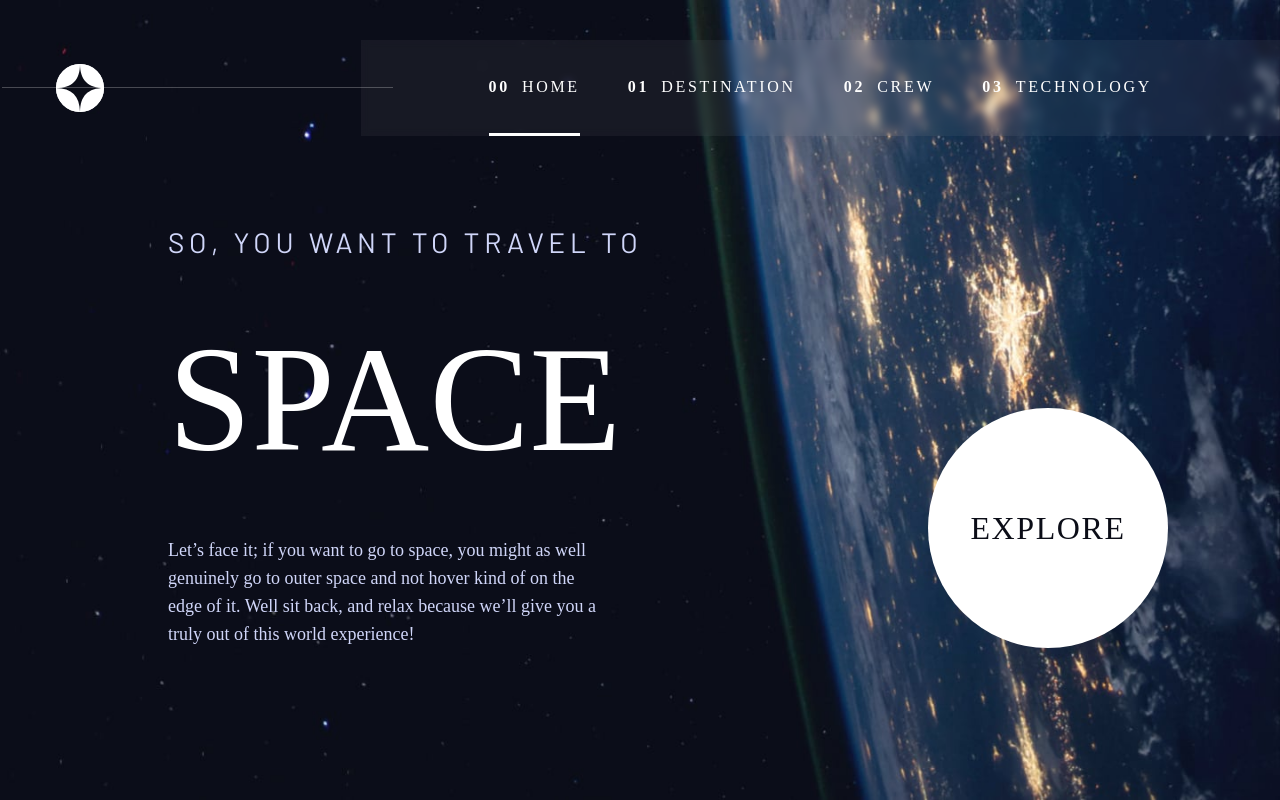
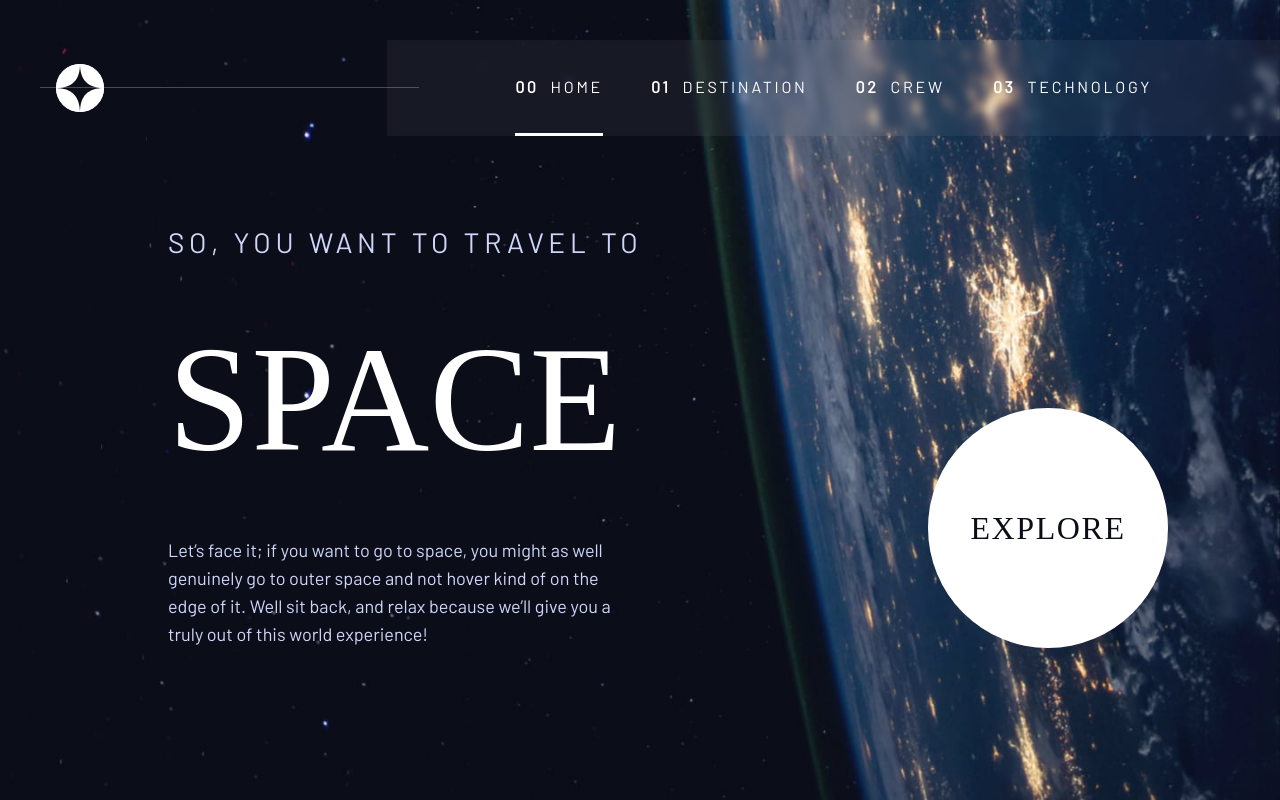
Before and after one commit to PCPbiscuit/Space-travel-ts, a Next.js app: page / in a window 1280 px wide. Built offline with nearby package versions, Linux system fonts and the light colour scheme; a web font is replaced by a local one.

Commit message:
add ps to Barlow family

```diff
--- a/src/styles/globals.scss
+++ b/src/styles/globals.scss
@@ -7,7 +7,8 @@ body {
   padding: 0;
   margin: 0;
   font-family: 'Bellefair', serif;
-  h2 {
+  h2,
+  p {
     font-family: 'Barlow', sans-serif;
   }
 }
```
